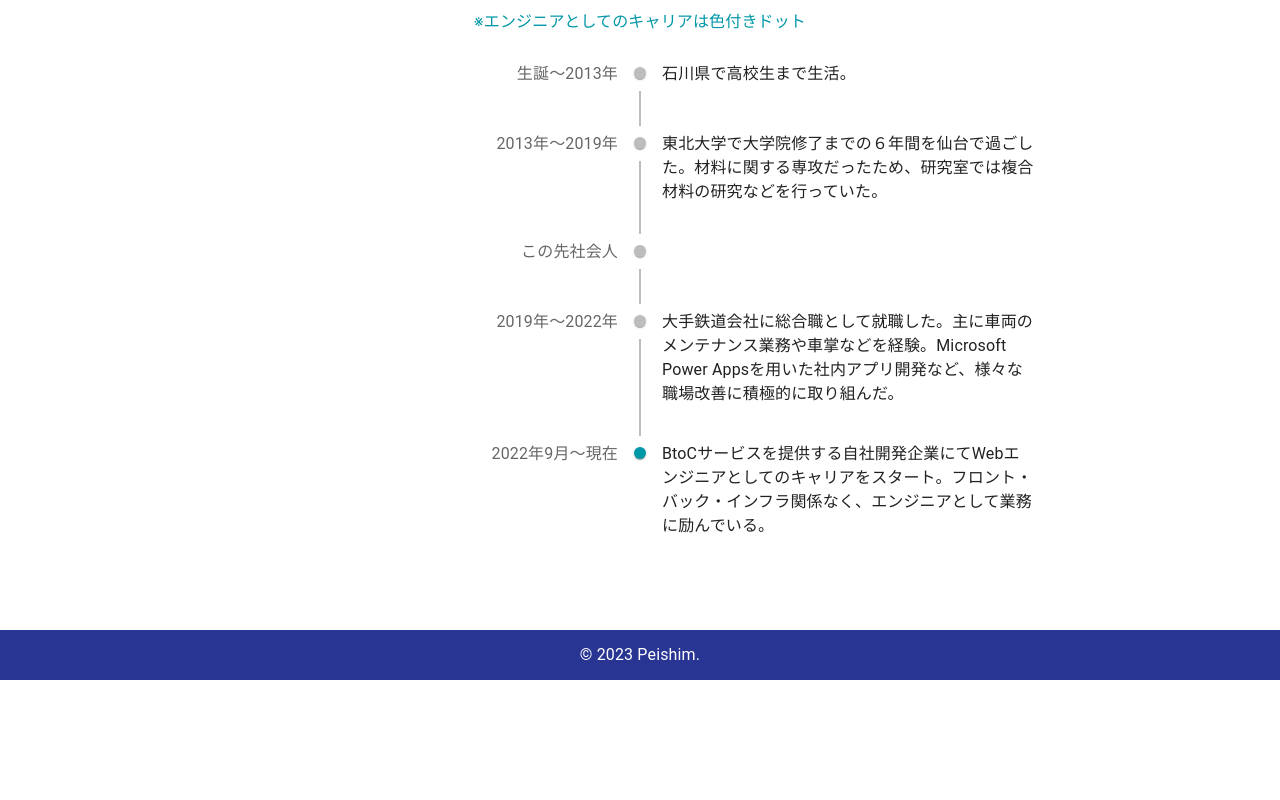
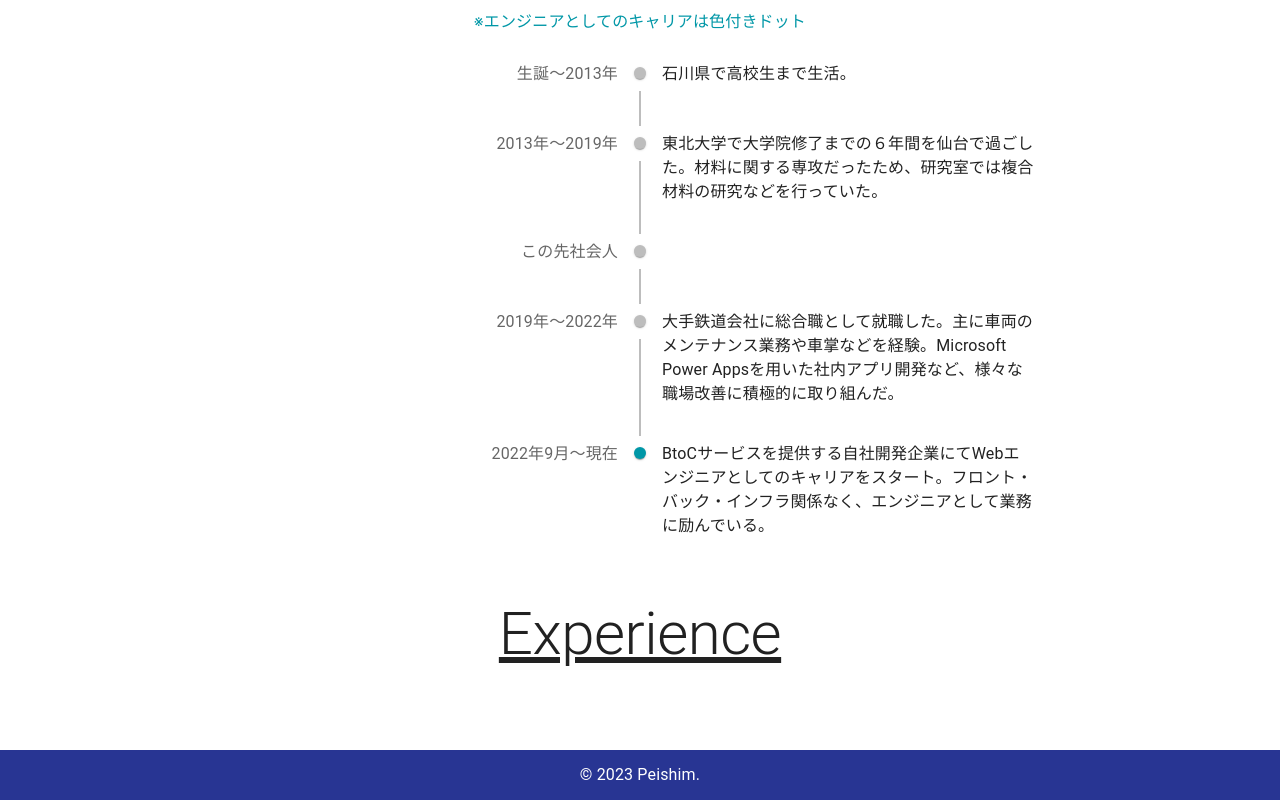
Before and after one commit to shimpei1494/pei-portfolio, a Next.js app: page /profile in a window 1280 px wide. Shown: the part 1189-1989 px from the top of the page. Before the commit the page ends 1869 px from the top, so only its background shows below. Built offline with nearby package versions, Linux system fonts and the light colour scheme.

Commit message:
プロフィールの部分に後で実務経験を記載できる欄を追加

```diff
--- a/pages/profile.tsx
+++ b/pages/profile.tsx
@@ -149,6 +149,12 @@ function Profile() {
                 </TimelineItem>
               </Timeline>
             </Box>
+            {/* 実務経験を一部紹介 */}
+            <Box>
+              <Typography variant="h2" align='center' sx={{textDecoration: 'underline'}}>
+                Experience
+              </Typography>
+            </Box>
           </Stack>
         </Container>
       <Footer />
```
